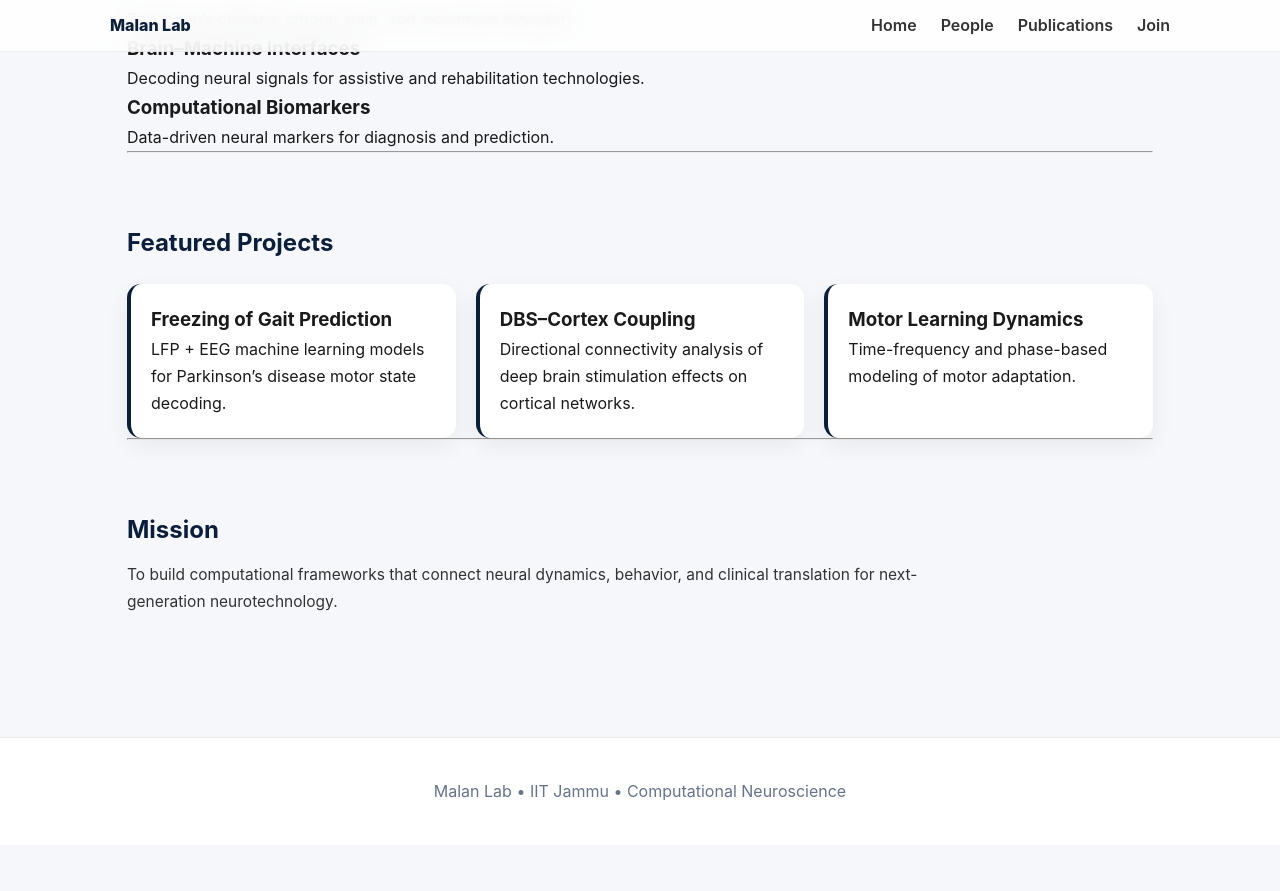
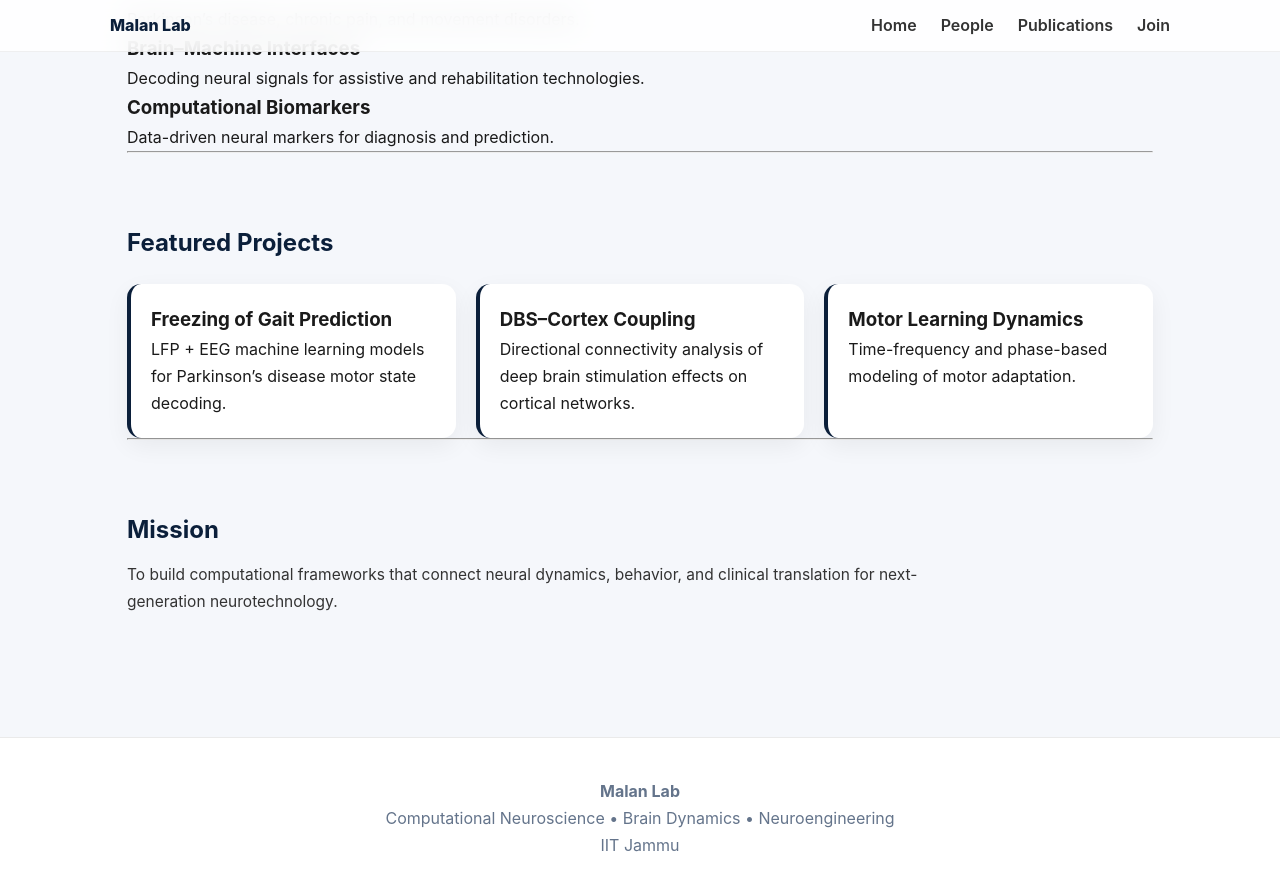
Before and after one commit to malanlab/malanlab.github.io, a Jekyll site: the page built from index.md, in a window 1280 px wide and 900 px high, scrolled down 1137 px. Shown: the top 891 px of the window. Built offline with Jekyll 4.4.1, drawn with Linux system fonts in a browser that asks for light colours; before the commit the page ends 1982 px from its top, so only the background shows below that.

Commit message:
Update default.html

```diff
--- a/_layouts/default.html
+++ b/_layouts/default.html
@@ -32,7 +32,9 @@
 </main>
 
 <footer class="footer">
-  Malan Lab • IIT Jammu • Computational Neuroscience
+  <div><strong>Malan Lab</strong></div>
+  Computational Neuroscience • Brain Dynamics • Neuroengineering<br>
+  IIT Jammu
 </footer>
 
 </body>
```
